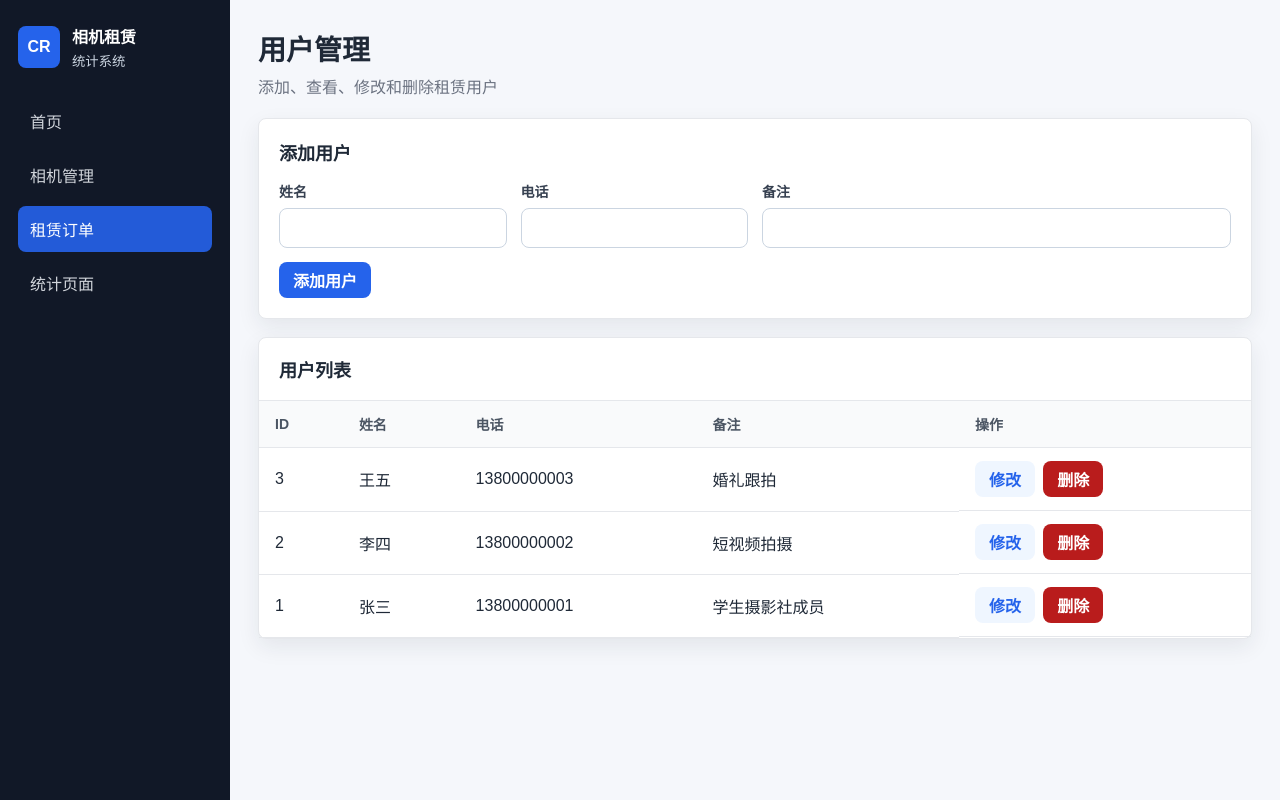
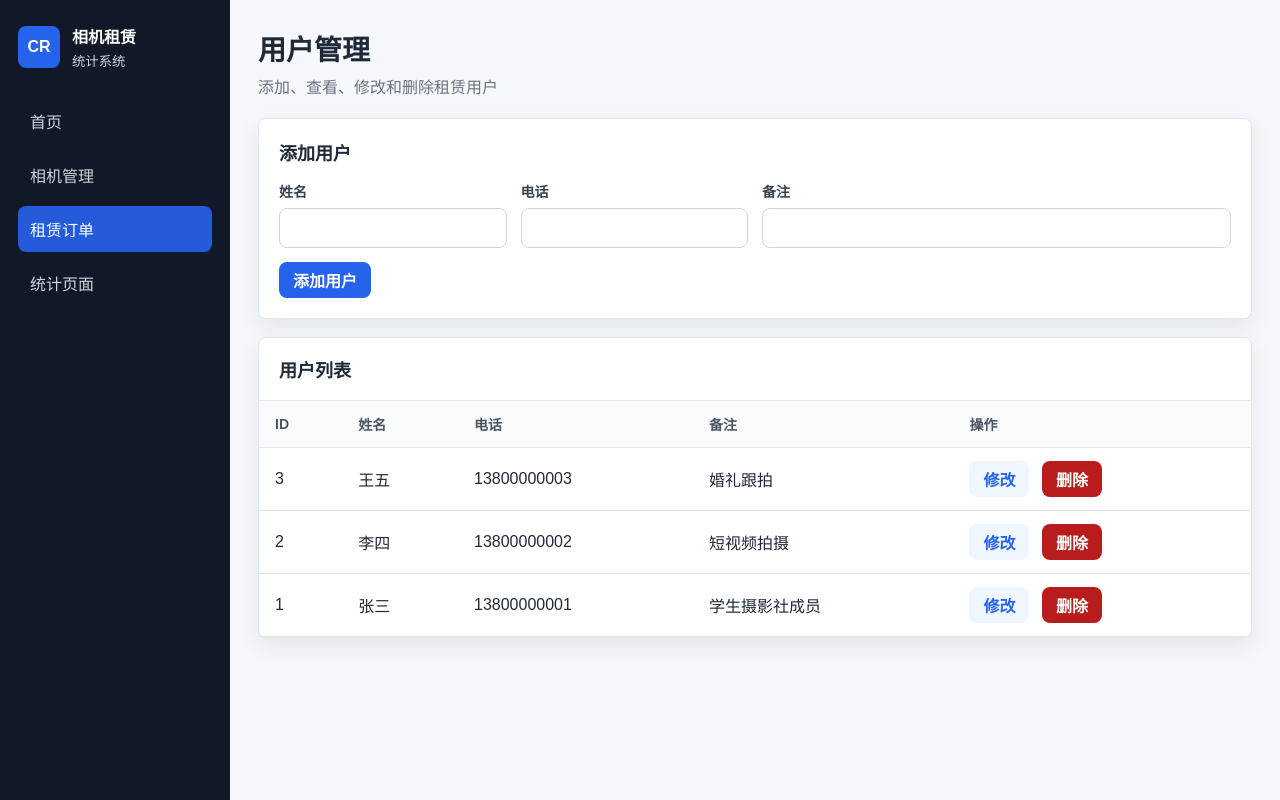
Before and after one commit to yua1008611/camera-rental-system, a Flask app: page /users in a window 1280 px wide. Run offline with Flask 3, Linux system fonts and the light colour scheme; data comes from the database, SQL or seed files in the repository.

Commit message:
Update style.css

```diff
--- a/static/style.css
+++ b/static/style.css
@@ -349,13 +349,17 @@ tbody tr:hover {
 }
 
 .actions {
-    display: flex;
-    gap: 8px;
-    align-items: center;
+    white-space: nowrap;
 }
 
 .actions form {
-    margin: 0;
+    display: inline-flex;
+    margin: 0 0 0 8px;
+    vertical-align: middle;
+}
+
+.actions .small-button {
+    vertical-align: middle;
 }
 
 .empty {
```
